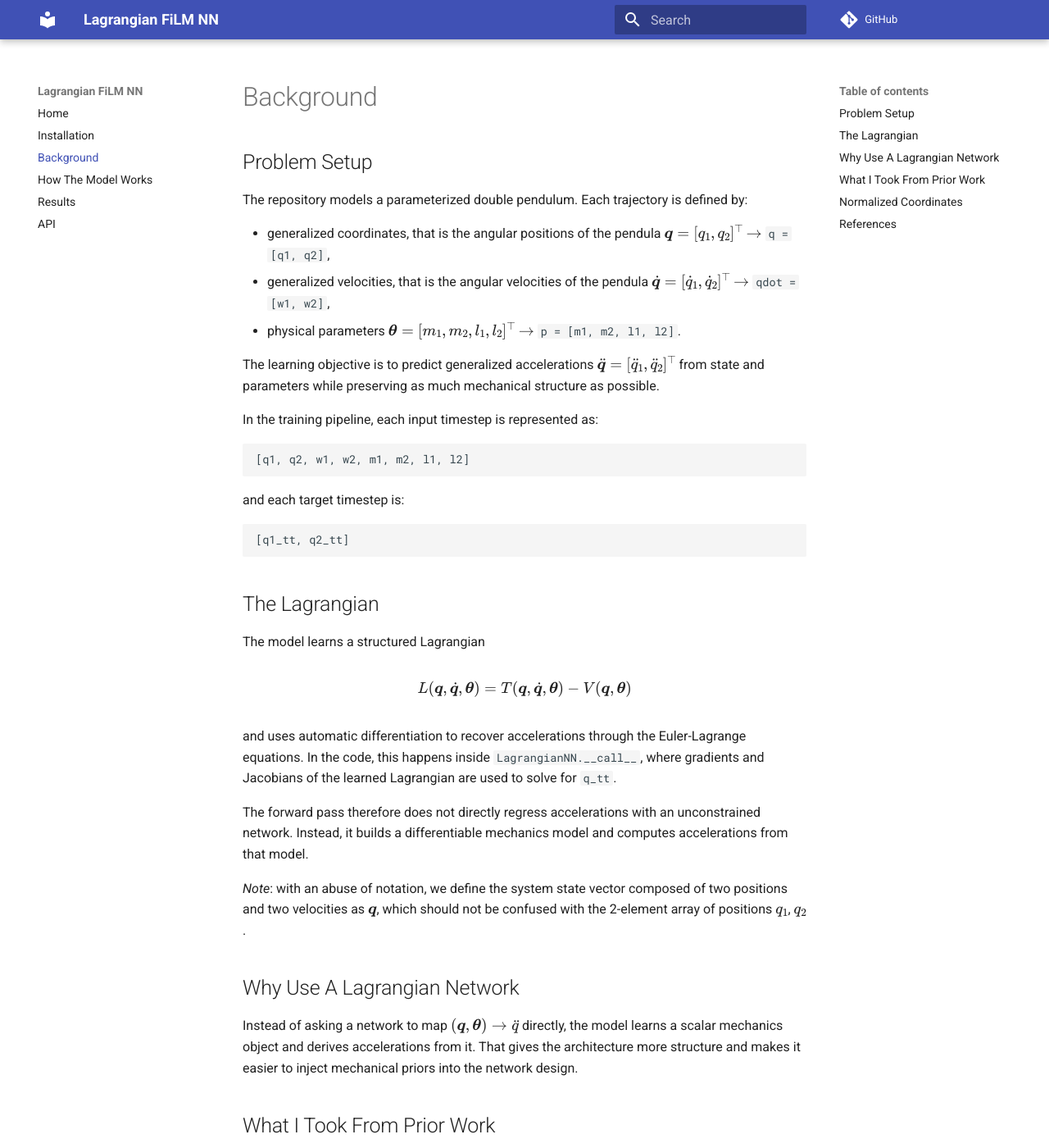
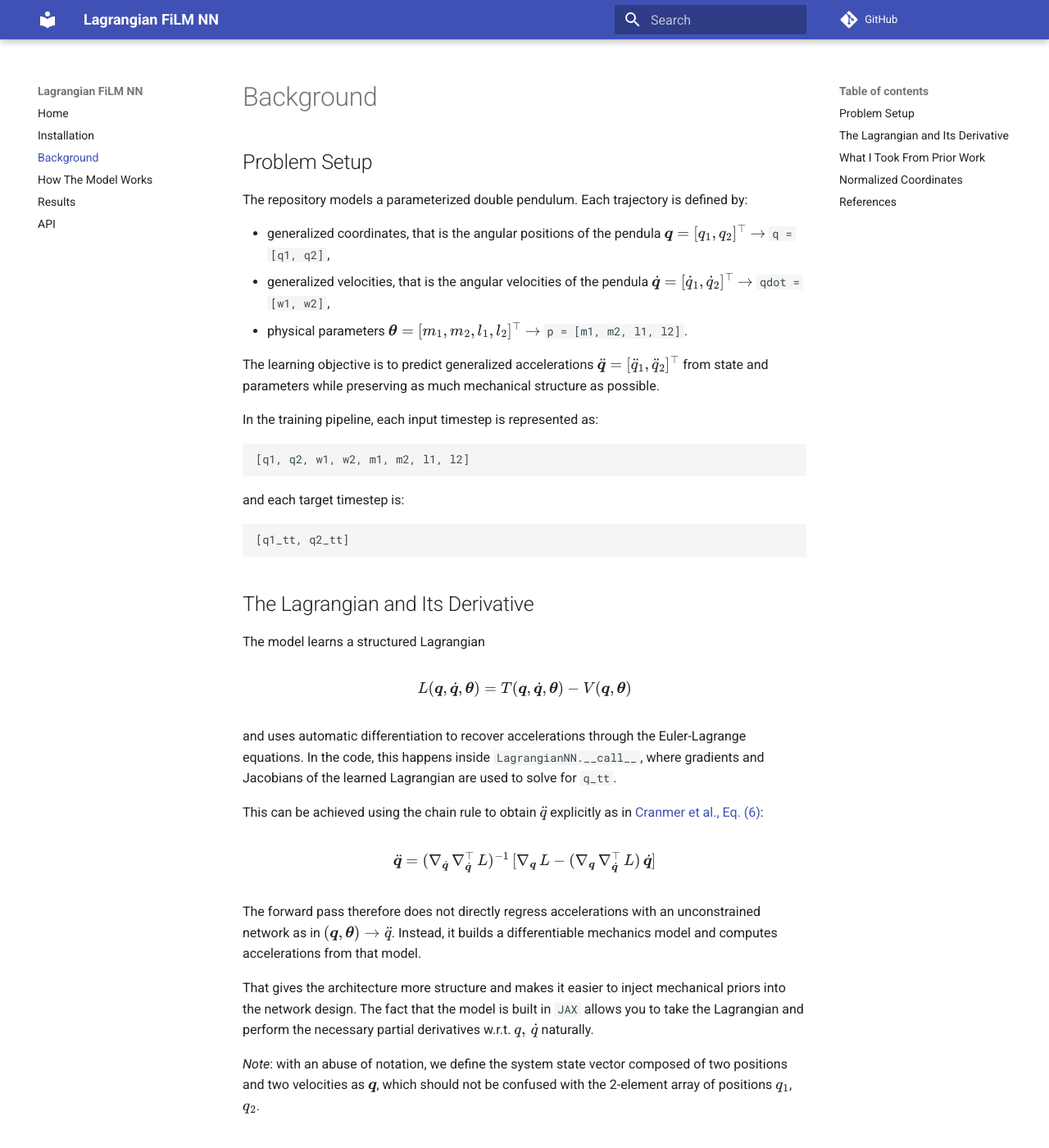
Before and after one commit to matteocorbetta/lagrangian-film-nn, an MkDocs documentation site: the page built from docs/background.md, in a window 1280 px wide and 1400 px high. Shown: the whole window at 82% size. Built offline with MkDocs 1.6.1 and Material for MkDocs 9.7.7, drawn with Linux system fonts in a browser that asks for light colours; comment, search, counter and statistics services are not loaded.

Commit message:
Improved docs

````diff
--- a/docs/background.md
+++ b/docs/background.md
@@ -22,7 +22,7 @@ and each target timestep is:
 [q1_tt, q2_tt]
 ```
 
-## The Lagrangian
+## The Lagrangian and Its Derivative
 
 The model learns a structured Lagrangian
 
@@ -30,15 +30,17 @@ $$L(\boldsymbol{q}, \dot{\boldsymbol{q}}, \boldsymbol{\theta}) = T(\boldsymbol{q
 
 and uses automatic differentiation to recover accelerations through the Euler-Lagrange equations. In the code, this happens inside `LagrangianNN.__call__`, where gradients and Jacobians of the learned Lagrangian are used to solve for `q_tt`.
 
-The forward pass therefore does not directly regress accelerations with an unconstrained network. Instead, it builds a differentiable mechanics model and computes accelerations from that model.
+This can be achieved using the chain rule to obtain $\ddot{q}$ explicitly as in [Cranmer et al., Eq. (6)](https://arxiv.org/pdf/2003.04630):
+
+$$\ddot{\boldsymbol{q}} = (\nabla_{\dot{\boldsymbol{q}}}\,\nabla_{\dot{\boldsymbol{q}}}^{\top}\,L )^{-1}\, [ \nabla_{\boldsymbol{q}}\,L  - (\nabla_{\boldsymbol{q}}\,\nabla_{\dot{\boldsymbol{q}}}^{\top}\, L)\,\dot{\boldsymbol{q}}] $$
+
+The forward pass therefore does not directly regress accelerations with an unconstrained network as in $(\boldsymbol{q}, \boldsymbol{\theta}) \rightarrow \ddot{q}$. Instead, it builds a differentiable mechanics model and computes accelerations from that model.
+
+That gives the architecture more structure and makes it easier to inject mechanical priors into the network design.
+The fact that the model is built in `JAX` allows you to take the Lagrangian and perform the necessary partial derivatives w.r.t. $q,\, \dot{q}$ naturally.
 
 _Note_: with an abuse of notation, we define the system state vector composed of two positions and two velocities as $\boldsymbol{q}$, which should not be confused with the 2-element array of positions $q_1$, $q_2$.
 
-## Why Use A Lagrangian Network
-
-Instead of asking a network to map
-$(\boldsymbol{q}, \boldsymbol{\theta}) \rightarrow \ddot{q}$
-directly, the model learns a scalar mechanics object and derives accelerations from it. That gives the architecture more structure and makes it easier to inject mechanical priors into the network design.
 
 ## What I Took From Prior Work
 
````
Also changed, not shown: README.md (+3 -1 lines), docs/how-the-model-works.md (+8 -4 lines).
